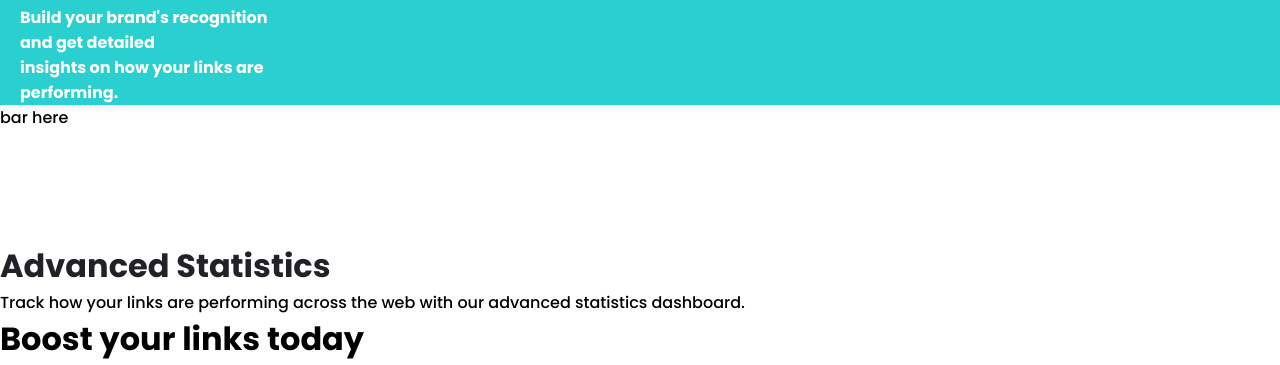
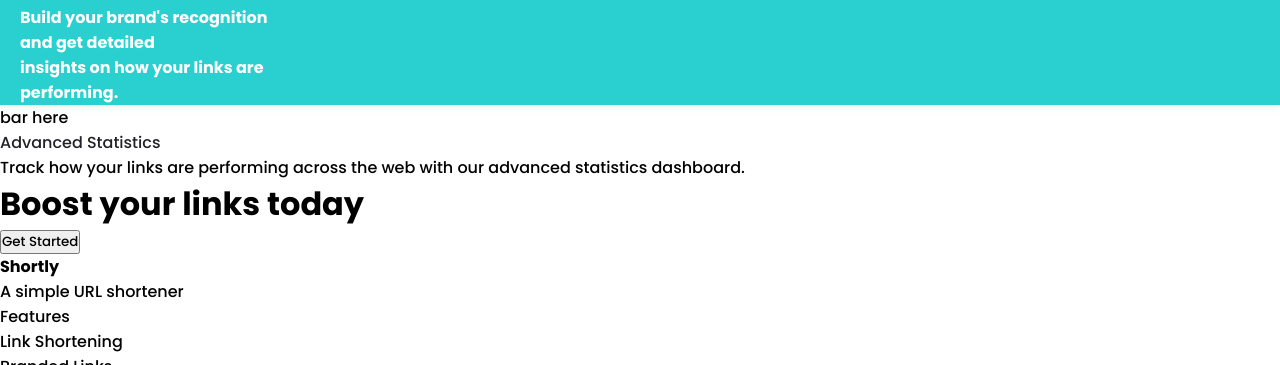
Before and after one commit to Yashasewi/url_shortner, a React (Create React App) app: page / in a window 1280 px wide. Shown: the part 507-872 px from the top of the page. Built offline with nearby package versions, Linux system fonts and the light colour scheme.

Commit message:
fixed errors in js

```diff
--- a/src/App.js
+++ b/src/App.js
@@ -6,17 +6,15 @@ import Boost from './components/Boost';
 import Footer from './components/Footer';
 
 
-function App() {
+export default function App() {
   return (
     <div className="App">
       <Header />
       <Intro />
       <Url />
-      <Statistics />
+     <Statistics />
       <Boost />
       <Footer />
     </div>
   );
 }
-
-export default App;
--- a/src/components/Footer.js
+++ b/src/components/Footer.js
@@ -2,7 +2,7 @@ import React from 'react'
 
 export default function Footer() {
   return (
-    <div>
+    <>
         <footer className='footer'>
             <h4>Shortly</h4>
             <p>A simple URL shortener</p>
@@ -34,10 +34,10 @@ export default function Footer() {
          <li><img src="https://img.icons8.com/ios/50/000000/twitter--v1.png" alt="twitter logo"/></li>
          </ul>
         </footer>
-         <div class="attribution">
+         <div className="attribution">
             Challenge by <a href="https://www.frontendmentor.io?ref=challenge" target="_blank" rel="noreferrer">Frontend Mentor</a>.
             Coded by <a href="#">Yashasewi</a>.
             </div>
-    </div>
+    </>
   )
 }
--- a/src/components/intro.js
+++ b/src/components/intro.js
@@ -3,11 +3,11 @@ import React from 'react'
 export default function Intro() {
   return (
     <div className = 'intro'>
-            <p className = 'inside_text'>
+            <div className = 'inside_text'>
             <h1 className='quote'>More Than Just<br/>Shorter Links</h1>
             Build your brand's recognition and get detailed<br/> insights
             on how your links are performing.
-            </p>
+            </div>
             <img  className ='img' src='/images/illustration-working.svg'  alt = "working logo" />
             <img className='search_bar_img' src = '/images/searchbar.svg' alt = "search bar" />
         {/* <img src = '../images/illustration-working.svg' alt='working logo' /> */}
--- a/src/components/statistics.js
+++ b/src/components/statistics.js
@@ -3,13 +3,13 @@ import React from 'react'
 export default function Statistics() {
   return (
     <div className='Statistics'>
-        <p className='Stats_text'>
-            <h1 className='quote'>  Advanced Statistics</h1>
+        {/* <div className='Stats_text'> */}
+            <span className='quote'>  Advanced Statistics</span>
             <p className = 'Stats_text_inside_text'>
             Track how your links are performing across the web with our
             advanced statistics dashboard.
             </p>
-        </p>
+        {/* </div> */}
     </div>
   )
 }
--- a/src/index.css
+++ b/src/index.css
@@ -1,5 +1,4 @@
-@import url("https://fonts.googleapis.com/css2?family=Poppins:wght@500;700&display=swap");
-
+@import url('https://fonts.googleapis.com/css2?family=Poppins:wght@500;700&display=swap');
 * {
   font-family: "Poppins", sans-serif;
   /* background-color: aquamarine; */
@@ -14,7 +13,7 @@
 
 header {
   display: flex;
-  box-shadow: 0px 0px 10px rgba(0, 0, 0, 0.1);
+  /* box-shadow: 0px 0px 10px rgba(0, 0, 0, 0.1); */
   justify-content: flex-start;
   align-items: center;
   padding: 20px 3%;
```
